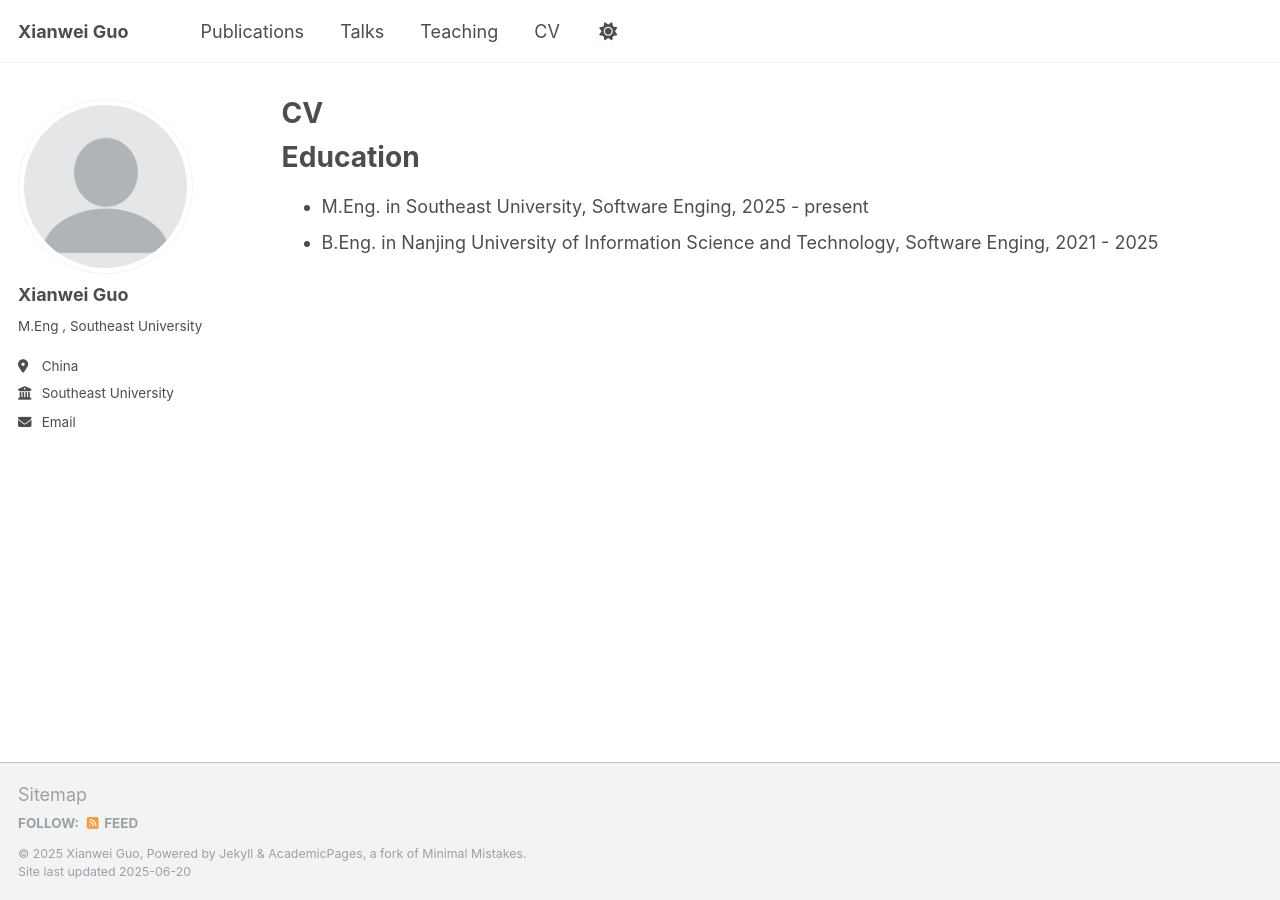
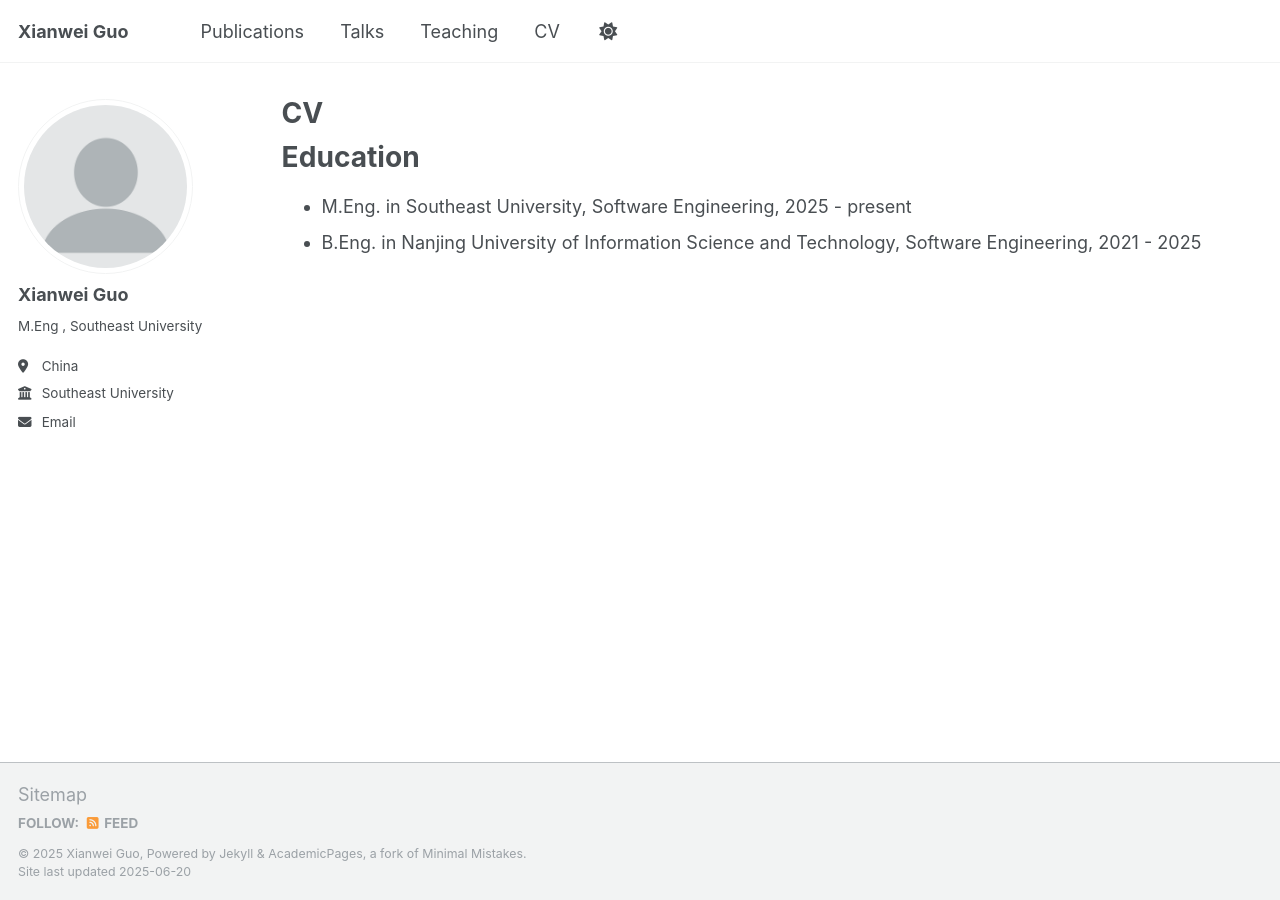
Before and after one commit to Nguxw/Nguxw.github.io, a Jekyll site: the page built from _pages/cv.md, in a window 1280 px wide. Built offline with Jekyll 4.4.1, drawn with Linux system fonts in a browser that asks for light colours.

Commit message:
Update cv.md

```diff
--- a/_pages/cv.md
+++ b/_pages/cv.md
@@ -11,5 +11,5 @@ redirect_from:
 
 Education
 ======
-* M.Eng. in Southeast University, Software Enging, 2025 - present
-* B.Eng. in Nanjing University of Information Science and Technology, Software Enging, 2021 - 2025
+* M.Eng. in Southeast University, Software Engineering, 2025 - present
+* B.Eng. in Nanjing University of Information Science and Technology, Software Engineering, 2021 - 2025
```
